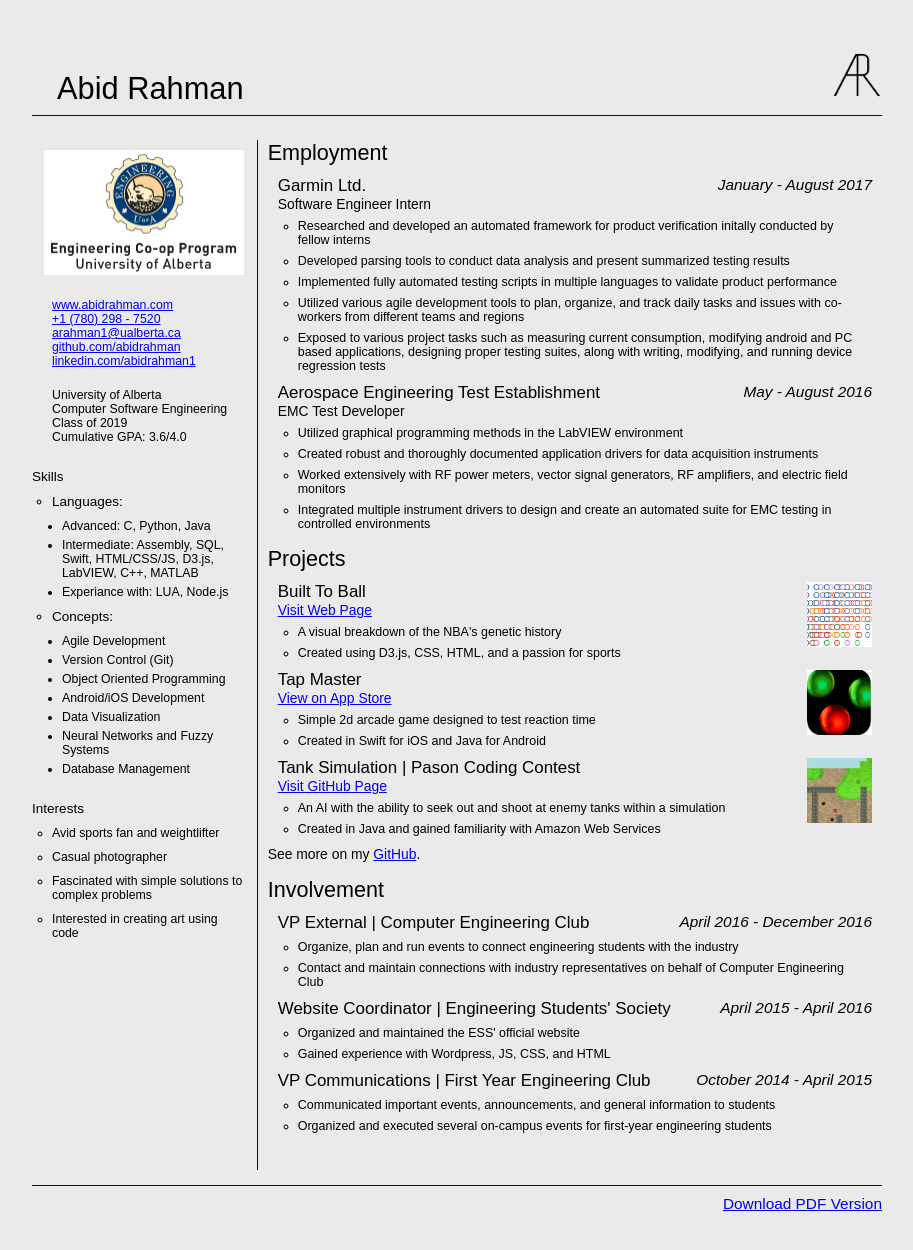
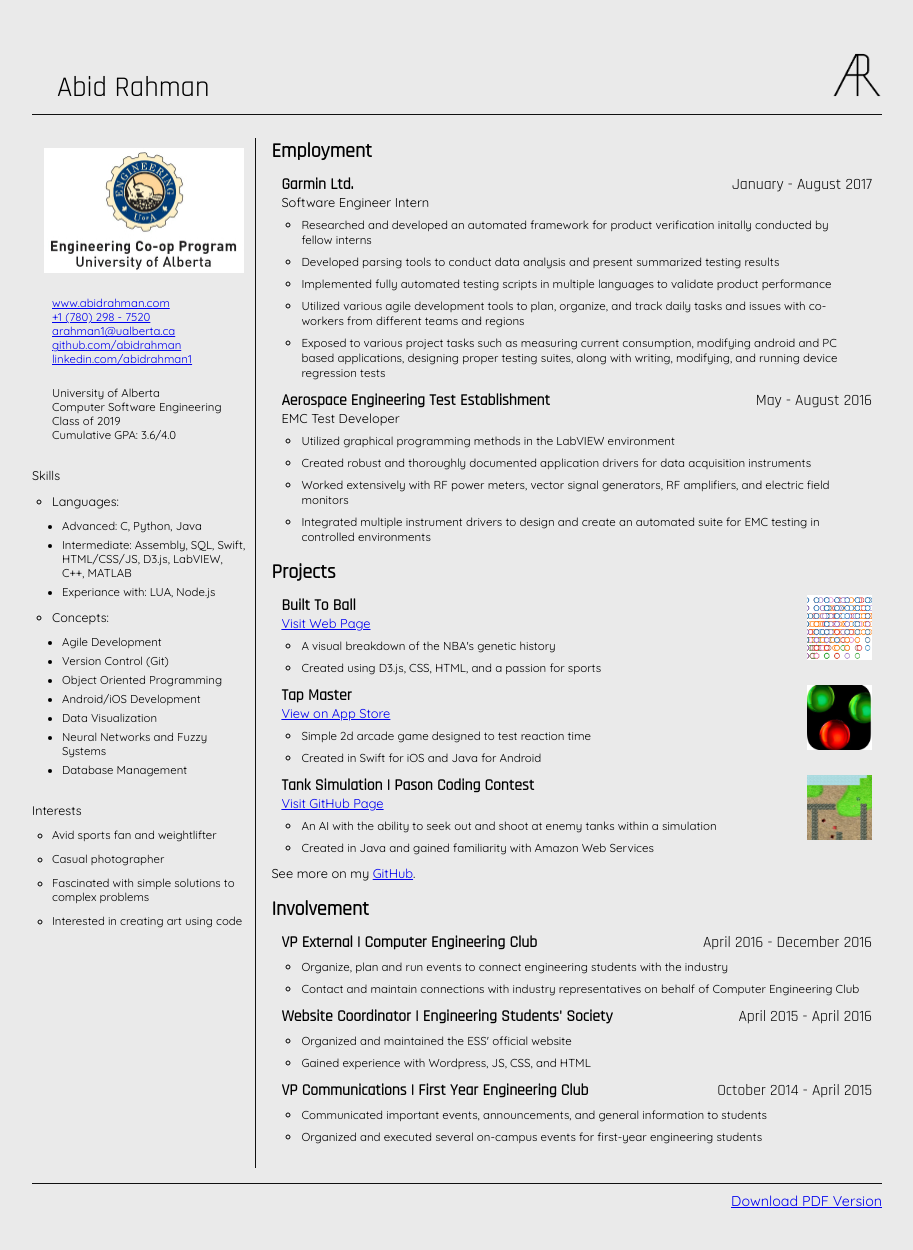
Before and after one commit to arjunkalburgi/abidrahman.github.io-1, a PHP site: page /resume/ in a window 1280 px wide. Shown: the whole page, without its empty margins (183-1096 px from the left). Run offline with PHP 8.4, Linux system fonts and the light colour scheme.

Commit message:
MERGE the FONTS

```diff
--- a/resume/index.html
+++ b/resume/index.html
@@ -6,7 +6,7 @@
     <meta charset="utf-8">
     <link rel="icon" type="image/png" sizes="192x192" href="/../images/AR-LogoBlack.png" />
     <link rel="stylesheet" href="resume.css"/>
-    <link href="https://fonts.googleapis.com/css?family=Tinos" rel="stylesheet">
+    <link href="https://fonts.googleapis.com/css?family=Quicksand|Rajdhani" rel="stylesheet">
     <title>Abid Rahman</title>
   </head>
 
--- a/resume/resume.css
+++ b/resume/resume.css
@@ -18,36 +18,43 @@ html {
 }
 
 body {
-    font-size: 1.1em;
+    font-size: 1.02em;
     margin: 50px auto;
     width: 850px;
     height: 1150px;
     font-family: 'Quicksand', sans-serif;
-    font-weight: 100;
     background: rgba(221, 221, 221, 0.6);
 }
 
 h1 {
+    font-family: 'Rajdhani', sans-serif;
     margin-left: 25px;
     font-weight: 300;
 }
 
 h2 {
-    font-weight: 100;
+    font-family: 'Rajdhani', sans-serif;
+    font-weight: 600;
     font-size: 1.4em;
     margin: 15px 0 10px 10px;
 }
 
 h3 {
+    font-family: 'Rajdhani', sans-serif;
     margin: 0;
     font-size: 1.1em;
-    font-weight: 100;
+    font-weight: 600;
+}
+
+#sidebar h3 {
+    font-family: 'Quicksand', sans-serif;
+    font-weight: 300;
 }
 
 h4 {
     margin: 0;
     font-size: 0.9em;
-    font-weight: 100;
+    font-weight: 400;
 }
 
 hr {
@@ -81,8 +88,9 @@ ul #description li {
 }
 
 .date {
+    font-family: 'Rajdhani', sans-serif;
+    font-size: 1.1em;
     float:right;
-    font-style: italic;
 }
 
 #content {
@@ -111,6 +119,7 @@ ul #description li {
 
 #sidebar {
     margin-top: 15px;
+    margin-right: 5px;
     width: 225px;
     border-right: 1px solid #111;
     font-size: 0.8em;
```
Also changed, not shown: 1 other file.
